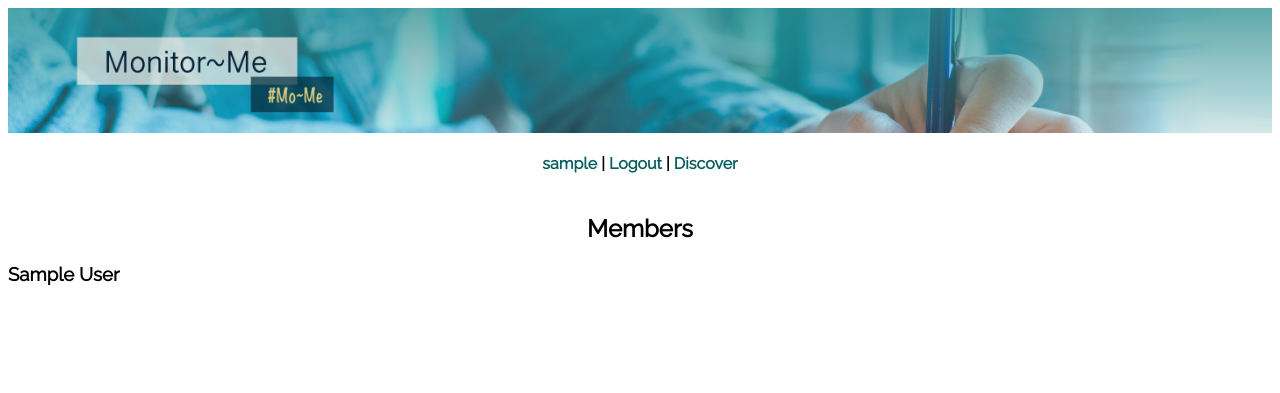
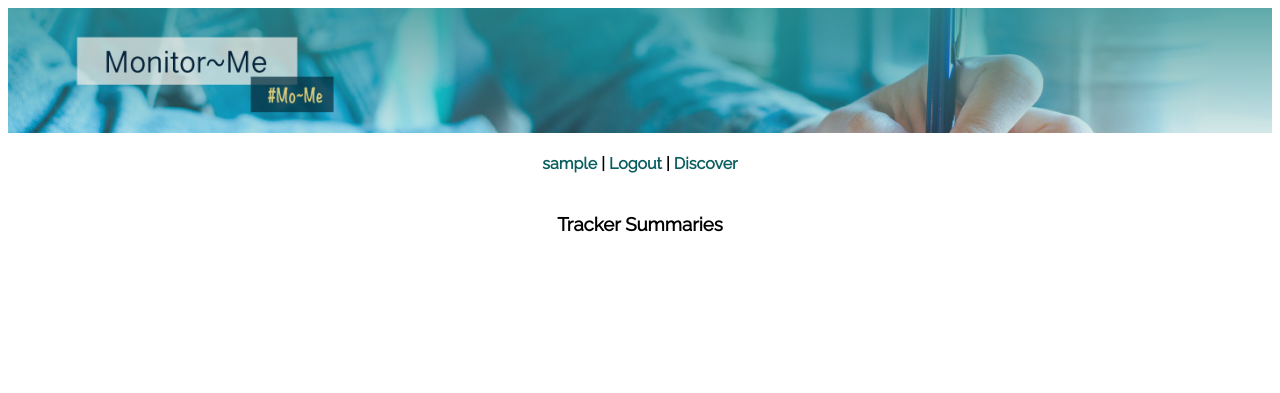
Before and after one commit to chinhle23-zz/monitorme, a Django app: page /report/ in a window 1280 px wide. Shown: the top 393 px of the page. Run offline with Django 3.2, Linux system fonts and the light colour scheme; the visitor is signed in with stand-in values (Sample User, id 1); data comes from the database, SQL or seed files in the repository.

Commit message:
Updated report page with new layout

```diff
--- a/core/templates/core/report.html
+++ b/core/templates/core/report.html
@@ -2,20 +2,16 @@
 {% load static %}
 
 {% block content %}
-    {% if user_info %}
-        <h2>Members</h2>
+    <h3>Tracker Summaries</h3>
     <div class="reportpage">
-        {% for user in user_info %}
-        <h3>{% if user.name %}{{user.name}}{%else%}{{user}}{% endif %}</h3>
         {% if user.trackergroup_set.all %}
             {% for tracker in user.trackergroup_set.all %}
-                <h3 style="margin-left: 1.5rem;">Trackers</h3>
             <div style="margin-left: 2.5rem;">{{tracker}}</div>
             {% endfor %}
         {% endif %}
-        {% endfor %}
+
     </div>
-    {% endif %}
+
 
 
 {% endblock %}
```
Lines whose indentation alone changed are shown as unchanged.
